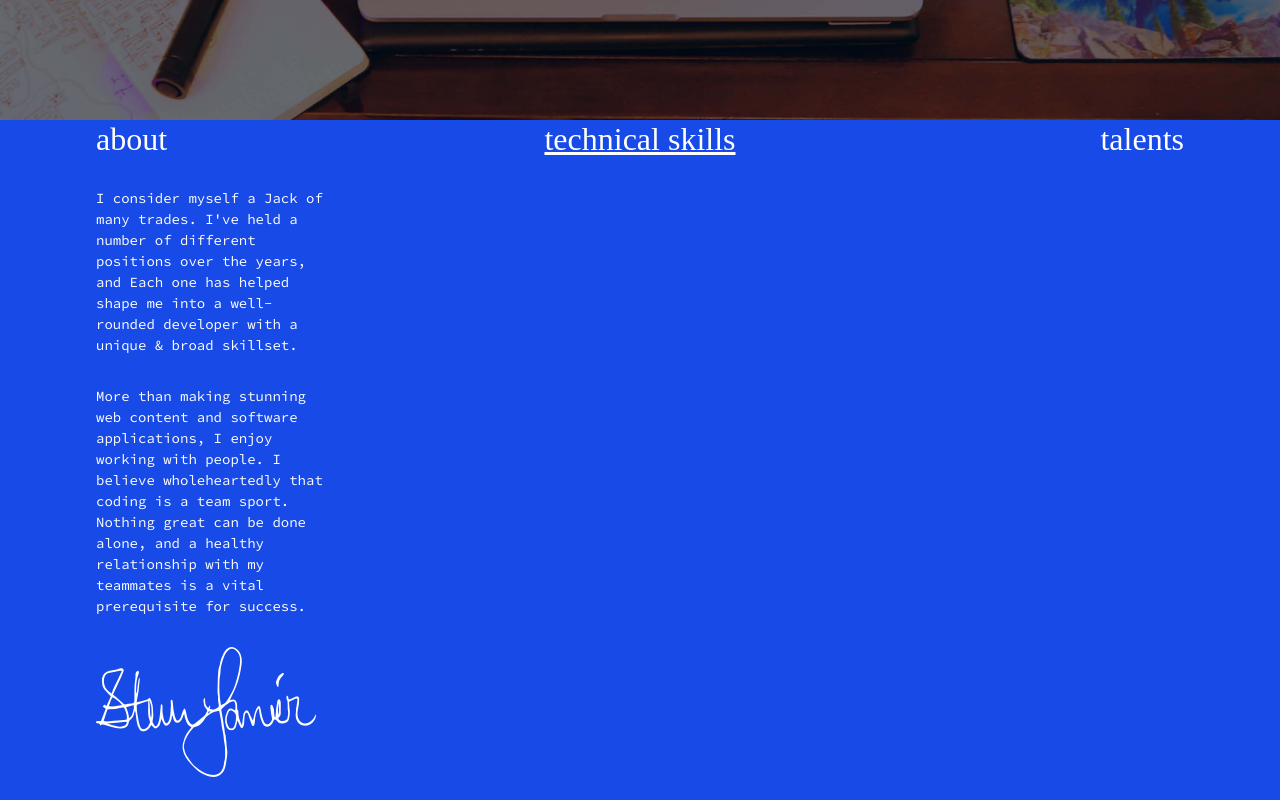
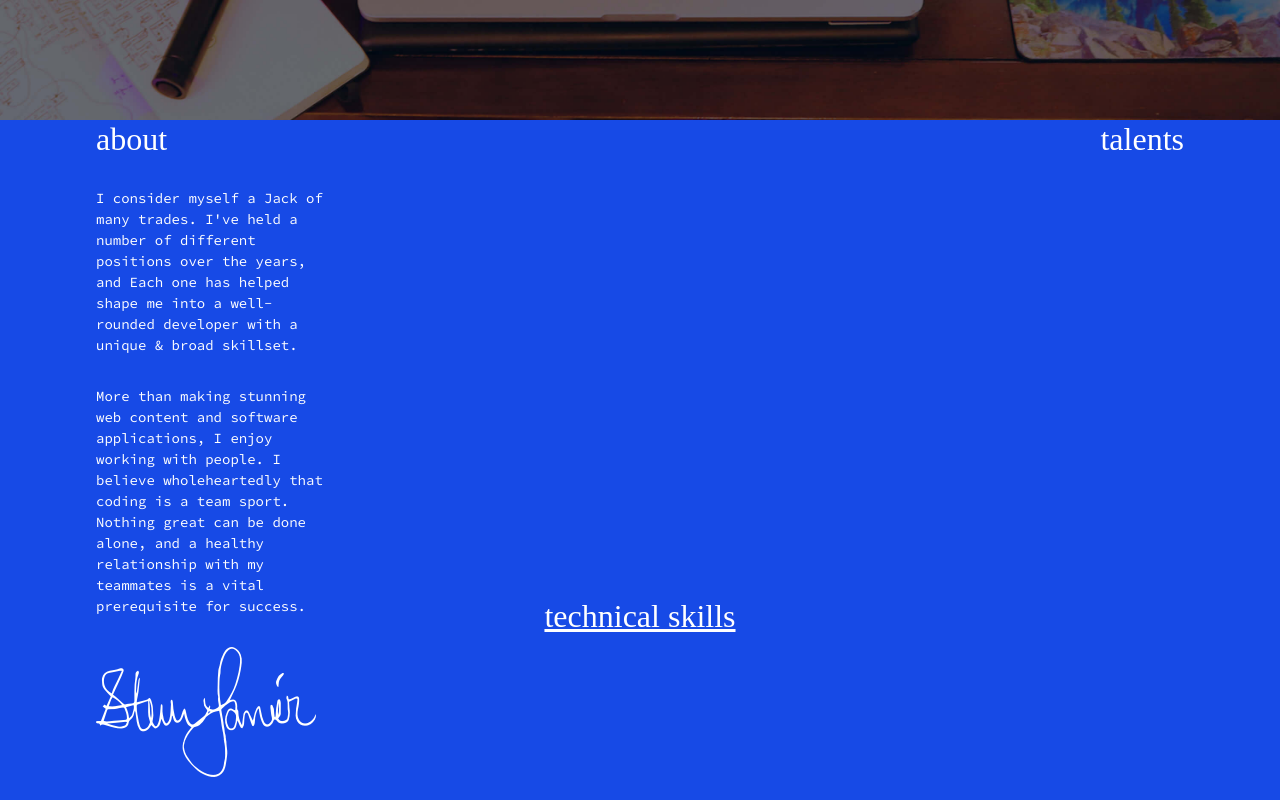
Before and after one commit to sklanier/Portfolio, a Next.js app: page / in a window 1280 px wide. Shown: the part 680-1480 px from the top of the page. Built offline with nearby package versions, Linux system fonts and the light colour scheme.

Commit message:
added skills component folder/files

```diff
--- a/components/About.js
+++ b/components/AboutSection/About.js
@@ -9,8 +9,9 @@ const About = () => (
                 maybe something about how I love my wifey :)
             </div>
         </div>
-        <div className="px-24 w-4/12 text-center">
+        <div className="flex items-center justify-center px-24 w-4/12">
             <h1 className="aboutTitle underline">technical skills</h1>
+
         </div>
         <div className="px-24 w-4/12 text-right">
         <h1 className="aboutTitle">talents</h1>
--- /dev/null
+++ b/components/AboutSection/Skills/SkillCard.js
@@ -0,0 +1,5 @@
+const SkillCard = () => (
+    <div></div>
+);
+
+export default SkillCard;
--- /dev/null
+++ b/components/AboutSection/Skills/Skills.js
@@ -0,0 +1,5 @@
+const Skills = () => (
+    <div></div>
+);
+
+export default Skills;
--- a/components/Layout.js
+++ b/components/Layout.js
@@ -1,7 +1,7 @@
 import Header from "./Header";
 import Nav from "./Nav";
 import Hero from "./Hero";
-import About from "./About";
+import About from "./AboutSection/About";
 import Projects from "./ProjectSection/Projects";
 import Contact from "./FooterSection/Contact";
 import PostFooter from "./FooterSection/PostFooter";
--- a/styles/globals.css
+++ b/styles/globals.css
@@ -101,8 +101,13 @@
     font-size: 2rem;
     line-height: 1.2;
     margin-bottom: 8px;
+    font-weight: 500;
 }
 
 .aboutText{
     color:
 }
+
+.skillCard{
+
+}
```
